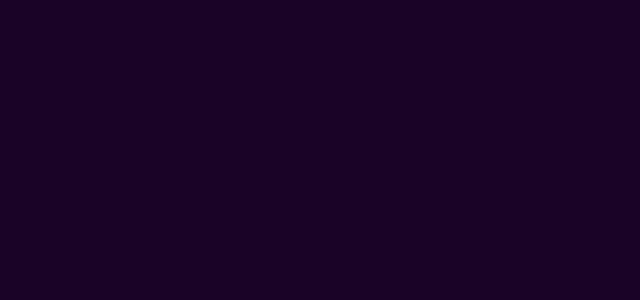
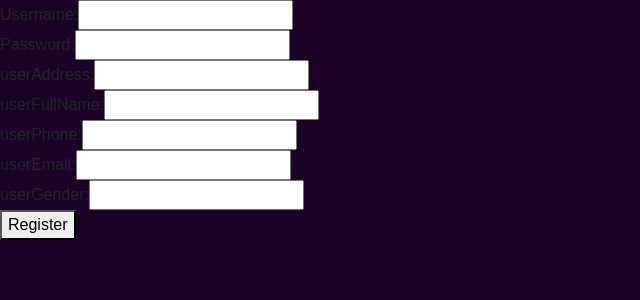
Before and after one commit to taolati20011/traditional-game-project, a React (Create React App) app: page /register in a window 1280 px wide. Before the commit this address had no page. Shown: the top 300 px of the page, without its empty margins (0-640 px from the left). Built offline with nearby package versions, Linux system fonts and the light colour scheme.

Commit message:
update login, register

```diff
--- a/src/App.js
+++ b/src/App.js
@@ -1,6 +1,7 @@
 import Home from './html/Home.js';
 import React from "react";
-import Login from './html/Login.js';
+import Login from './login/Login.js';
+import Register from './login/Register.js'
 import ListUser from './html/ListUser.js';
 import {
   BrowserRouter as Router,
@@ -15,7 +16,8 @@ const AppLink = () => {
     { path: "/", element: <Home /> },
     { path: "/game/:id", element: <PageGame/> },
     { path: "/login", element: <Login/>},
-    { path: "/list-user", element: <ListUser/>}
+    { path: "/list-user", element: <ListUser/>},
+    { path: "/register", element: <Register/>}
     // ...
   ]);
   return routes;
--- /dev/null
+++ b/src/login/Login.js
@@ -0,0 +1,68 @@
+import React, { Component } from 'react'
+
+export default class Login extends Component {
+    constructor(props) {
+        super(props)
+        this.state = {
+            "username": "",
+            "password": ""
+        }
+    }
+
+    setParams = (event) => {
+        this.setState({[event.target.name] : event.target.value})
+    }
+
+    login = () => {
+        var myHeaders = new Headers();
+        myHeaders.append("Content-Type", "application/json");
+
+        var raw = JSON.stringify({
+            "username": this.state.username,
+            "password": this.state.password
+        });
+
+        var requestOptions = {
+            method: 'POST',
+            headers: myHeaders,
+            body: raw,
+            redirect: 'follow'
+        }
+
+        fetch("http://localhost:8080/api/user/login", requestOptions)
+            .then(response => {
+                console.log(response.status)
+                if (response.status == 200) {
+                    return response
+                }
+                throw Error(response.status)
+            })
+            .then(result => {
+                console.log(result)
+                localStorage.setItem("accessToken", result.accessToken)
+                alert("Login success")
+            })
+            .catch(error => {
+                console.log('error', error)
+                alert('Username or password wrong!')
+            })
+    }
+
+    render() {
+        return (
+        <form>
+            <div>
+                <label>Username:</label>
+                <input type="text" name="username" onChange={this.setParams}></input>
+            </div>
+            <div>
+                <label>Password:</label>
+                <input type="text" name="password" onChange={this.setParams}></input>
+            </div>
+            <div>
+                <button type="button" onClick={this.login}>Login</button>
+            </div>
+        </form>
+        )
+    }
+}
--- /dev/null
+++ b/src/login/Register.js
@@ -0,0 +1,98 @@
+import React, { Component } from 'react'
+
+export default class Register extends Component {
+    constructor(props) {
+        super(props)
+        this.state = {
+            "username": "",
+            "password": "",
+            "userAddress": "",
+            "userFullname": "",
+            "userPhone": "",
+            "userEmail": "",
+            "userGender": ""
+        }
+    }
+
+    setParams = (event) => {
+        this.setState({[event.target.name] : event.target.value})
+    }
+
+    register = () => {
+        var myHeaders = new Headers();
+        myHeaders.append("Content-Type", "application/json");
+
+        var raw = JSON.stringify({
+            "username": this.state.username,
+            "password": this.state.password,
+            "userAddress": this.state.userAddress,
+            "userFullname": this.state.userFullName,
+            "userPhone": this.state.userPhone,
+            "userEmail": this.state.userEmail,
+            "userGender": this.state.userGender
+        });
+
+        var requestOptions = {
+            method: 'POST',
+            headers: myHeaders,
+            body: raw,
+            redirect: 'follow'
+        }
+
+        fetch("http://localhost:8080/api/user/signup", requestOptions)
+            .then(response => {
+                console.log(response.text)
+                if (response.status == 200) {
+                    return response
+                }
+                throw Error(response.status)
+            })
+            .then(result => {
+                console.log(result)
+                localStorage.setItem("accessToken", result.accessToken)
+                alert("Register success, We'll send an mail to you!")
+            })
+            .catch(error => {
+                console.log('error', error)
+                alert('Wrong format!')
+            })
+    }
+
+    render() {
+        return (
+        <form>
+            <div>
+                <label>Username:</label>
+                <input type="text" name="username" onChange={this.setParams}></input>
+            </div>
+            <div>
+                <label>Password:</label>
+                <input type="text" name="password" onChange={this.setParams}></input>
+            </div>
+            <div>
+                <label>userAddress:</label>
+                <input type="text" name="userAddress" onChange={this.setParams}></input>
+            </div>
+            <div>
+                <label>userFullName:</label>
+                <input type="text" name="userFullName" onChange={this.setParams}></input>
+            </div>
+            <div>
+                <label>userPhone:</label>
+                <input type="text" name="userPhone" onChange={this.setParams}></input>
+            </div>
+            <div>
+                <label>userEmail:</label>
+                <input type="text" name="userEmail" onChange={this.setParams}></input>
+            </div>
+            <div>
+                <label>userGender:</label>
+                <input type="text" name="userGender" onChange={this.setParams}></input>
+            </div>
+            <div>
+                <button type="button" onClick={this.register}>Register</button>
+            </div>
+        </form>
+        )
+    }
+}
```
